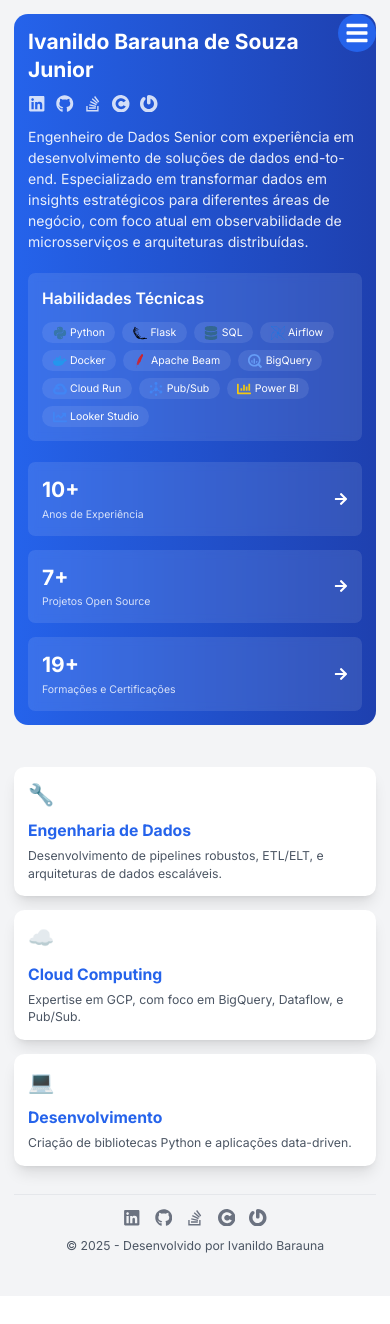
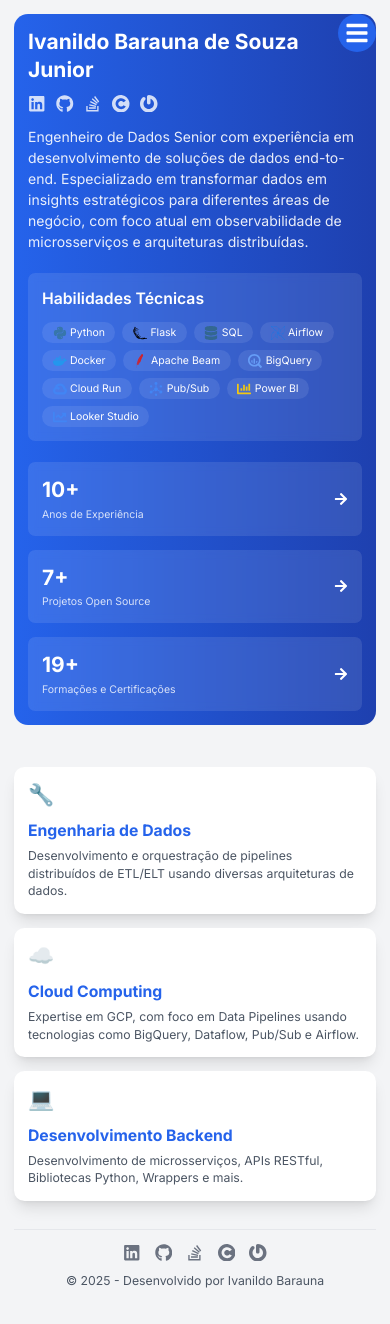
Before and after one commit to ivanildobarauna-dev/ivanildobarauna.dev, a Next.js app: page / in a window 390 px wide. Shown: the top 1324 px of the page. Before the commit the page ends 1296 px from the top, so only its background shows below. Built offline with nearby package versions, Linux system fonts and the light colour scheme.

Commit message:
feature: added changes to improvement responsivity

```diff
--- a/src/app/layout.tsx
+++ b/src/app/layout.tsx
@@ -9,7 +9,11 @@ const inter = Inter({ subsets: ["latin"] });
 export const metadata: Metadata = {
   title: "Ivanildo Barauna - Engenheiro de Dados Senior",
   description: "Portfolio profissional de Ivanildo Barauna - Desenvolvedor Full Stack especializado em Python e Engenharia de Dados",
-  viewport: "width=device-width, initial-scale=1",
+};
+
+export const viewport = {
+  width: "device-width",
+  initialScale: 1,
 };
 
 export default function RootLayout({
--- a/src/app/page.tsx
+++ b/src/app/page.tsx
@@ -147,17 +147,17 @@ export default function Home() {
         {[
           {
             title: 'Engenharia de Dados',
-            description: 'Desenvolvimento de pipelines robustos, ETL/ELT, e arquiteturas de dados escaláveis.',
+            description: 'Desenvolvimento e orquestração de pipelines distribuídos de ETL/ELT usando diversas arquiteturas de dados.',
             icon: '🔧'
           },
           {
             title: 'Cloud Computing',
-            description: 'Expertise em GCP, com foco em BigQuery, Dataflow, e Pub/Sub.',
+            description: 'Expertise em GCP, com foco em Data Pipelines usando tecnologias como BigQuery, Dataflow, Pub/Sub e Airflow.',
             icon: '☁️'
           },
           {
-            title: 'Desenvolvimento',
-            description: 'Criação de bibliotecas Python e aplicações data-driven.',
+            title: 'Desenvolvimento Backend',
+            description: 'Desenvolvimento de microsserviços, APIs RESTful, Bibliotecas Python, Wrappers e mais.',
             icon: '💻'
           }
         ].map((specialty, index) => (
```
